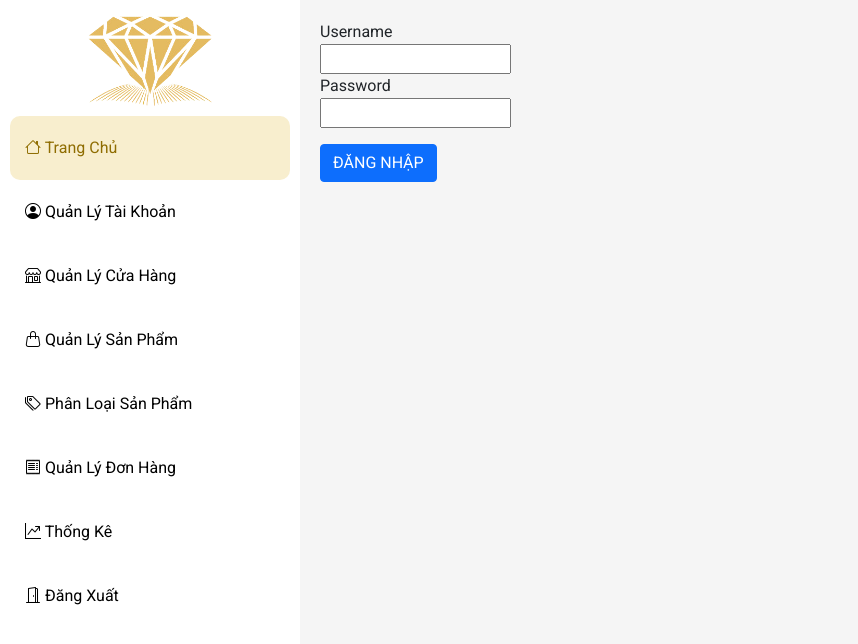
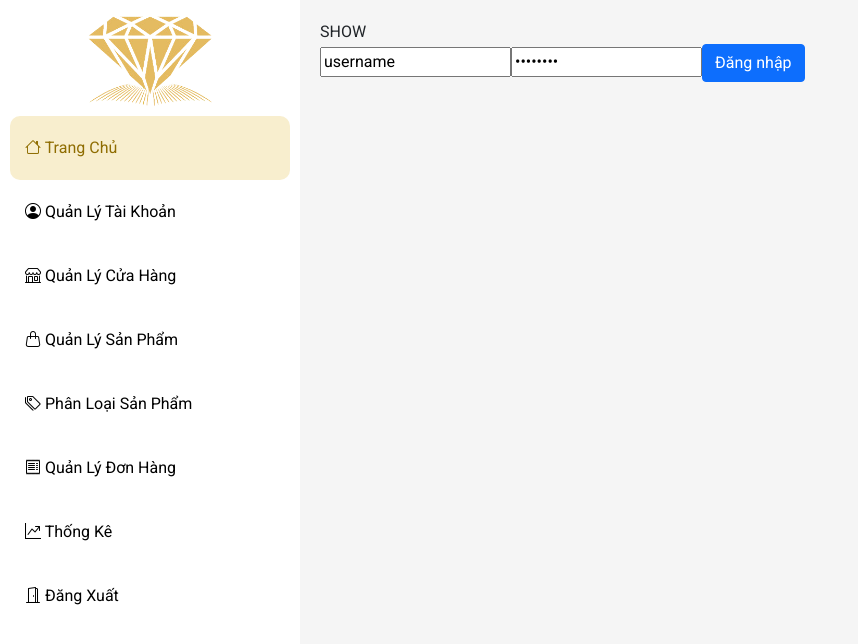
Before and after one commit to DoThanhVen/DiamondFashion-Front, a React (Create React App) app: page /admin in a window 1280 px wide. Shown: the top 644 px of the page, without its empty margins (0-858 px from the left). Built offline with nearby package versions, Linux system fonts and the light colour scheme; no server answers.

Commit message:
UPDATE REDUX

```diff
--- a/package.json
+++ b/package.json
@@ -24,10 +24,12 @@
     "react-chartjs-2": "^5.2.0",
     "react-datepicker": "^4.21.0",
     "react-dom": "^18.2.0",
+    "react-redux": "^8.1.3",
     "react-router": "^6.16.0",
     "react-router-dom": "^6.16.0",
     "react-scripts": "5.0.1",
     "react-sweetalert2": "^0.6.0",
+    "redux": "^4.2.1",
     "sweetalert": "^2.1.2",
     "sweetalert2": "^11.7.32",
     "web-vitals": "^2.1.4"
--- a/src/admin/Login.jsx
+++ b/src/admin/Login.jsx
@@ -1,36 +1,46 @@
 import React, { useState } from "react";
-import axios from "axios";
-import ThongBao from "../service/ThongBao";
+import { useSelector, useDispatch } from "react-redux";
+import { getDataLogin } from "../service/Actions";
 
 function Login() {
-  const [username, setUsername] = useState("");
-  const [password, setPassword] = useState("");
-  const handleLogin = (title, status) => {
-    ThongBao(title, status);
+  const [username, setUsername] = useState("username");
+  const [password, setPassword] = useState("password");
+
+  const login = useSelector(state => state.dataLogin);
+  const dispatch = useDispatch();
+
+  const data = {
+    username: username,
+    password: password
   };
+
+  const handleLogin = () => {
+    dispatch(getDataLogin(data));
+  };
+
   return (
     <React.Fragment>
-      <label htmlFor="username">Username</label>
-      <br />
+      <div>
+        SHOW {login.username}
+      </div>
       <input
         type="text"
-        id="username"
+        placeholder="Username"
+        value={username}
         onChange={e => setUsername(e.target.value)}
       />
-      <br />
-      <label htmlFor="password">Password</label>
-      <br />
       <input
-        type="text"
-        id="password"
+        type="password"
+        placeholder="Password"
+        value={password}
         onChange={e => setPassword(e.target.value)}
       />
-      <br />
       <button
-        className={`btn btn-primary mt-3`}
-        onClick={() => handleLogin("Xin chào?", "success")}
+        type="submit"
+        className="btn btn-primary"
+        onClick={() => handleLogin()}
       >
-        ĐĂNG NHẬP
+        Đăng nhập
       </button>
     </React.Fragment>
   );
--- a/src/admin/account/EditAccount.jsx
+++ b/src/admin/account/EditAccount.jsx
@@ -1,6 +1,7 @@
 import React, { useState } from "react";
 import style from "../../css/admin/account/editaccount.module.css";
 import Nav from "react-bootstrap/Nav";
+
 
 function EditAccount() {
      //SELECT IMAGE
--- a/src/business/product/ListAllProduct.jsx
+++ b/src/business/product/ListAllProduct.jsx
@@ -159,6 +159,7 @@ export default function ListProduct() {
     const response = await callAPI(url,"GET");
     console.log(url)
     console.log(response)
+    setdataproduct(response)
   }
   return (
     <React.Fragment>
--- a/src/index.js
+++ b/src/index.js
@@ -1,12 +1,26 @@
 import React from "react";
 import ReactDOM from "react-dom/client";
-import App from "./App"
-import { BrowserRouter } from 'react-router-dom';
-const root = ReactDOM.createRoot(document.getElementById('root'));
+import App from "./App";
+import { BrowserRouter } from "react-router-dom";
+//REDUX
+import { Provider } from "react-redux";
+import { combineReducers, createStore } from "redux";
+import { dataLogin } from "./service/Reducers";
+
+const allReducers = combineReducers({
+  dataLogin
+});
+
+const store = createStore(allReducers);
+
+const root = ReactDOM.createRoot(document.getElementById("root"));
+
 root.render(
   <BrowserRouter>
     <React.StrictMode>
-      <App />
+      <Provider store={store}>
+        <App />
+      </Provider>
     </React.StrictMode>
   </BrowserRouter>
 );
--- /dev/null
+++ b/src/service/Actions.js
@@ -0,0 +1,6 @@
+export const getDataLogin = (data) => {
+  return {
+    type: "GET_LOGIN_DATA",
+    payload: data
+  };
+};
--- /dev/null
+++ b/src/service/Reducers.js
@@ -0,0 +1,8 @@
+export const dataLogin = (state = {}, action) => {
+    switch (action.type) {
+      case "GET_LOGIN_DATA":
+        return action.payload;
+      default:
+        return state;
+    }
+  };
```
Also changed, not shown: 1 other file (tests, documents, lock files or other folders).
